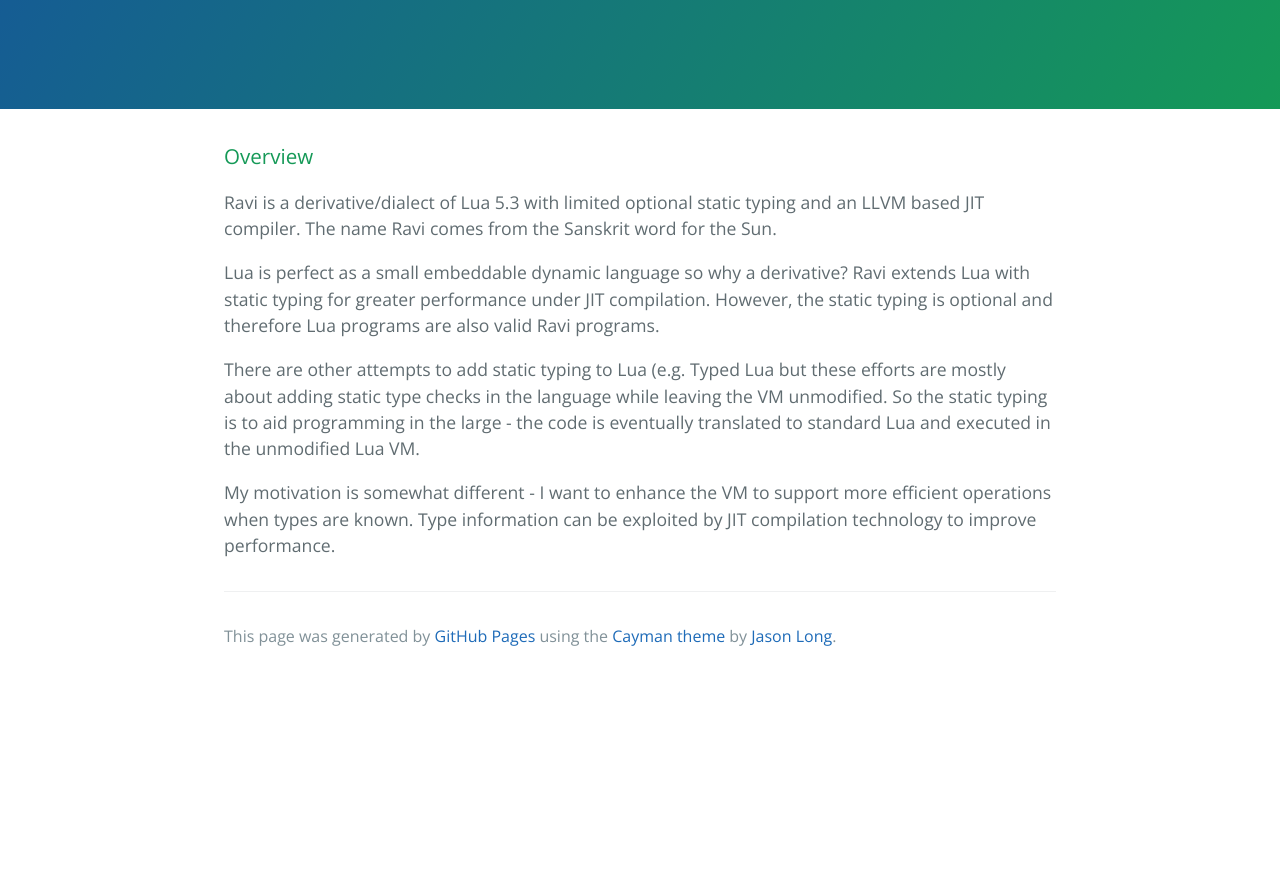
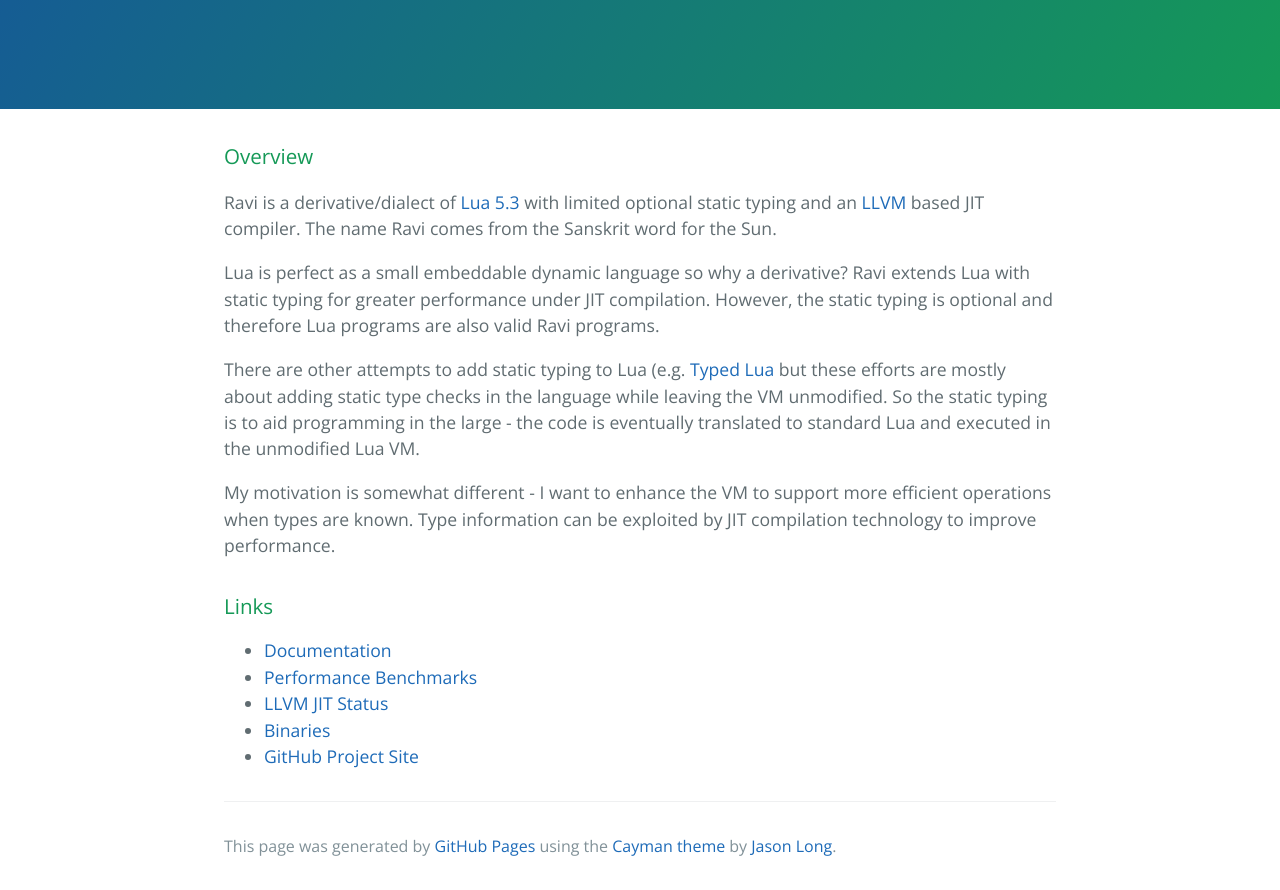
Before and after one commit to ravilang/ravilang.github.io, a plain HTML site: page index.html in a window 1280 px wide. Shown: the part 208-1098 px from the top of the page. Before the commit the page ends 888 px from the top, so only its background shows below. Drawn offline with nearby package versions, Linux system fonts and the light colour scheme.

```diff
--- a/index.html
+++ b/index.html
@@ -19,13 +19,24 @@
       <h3>
 <a id="overview" class="anchor" href="#overview" aria-hidden="true"><span class="octicon octicon-link"></span></a>Overview</h3>
 
-<p>Ravi is a derivative/dialect of Lua 5.3 with limited optional static typing and an LLVM based JIT compiler. The name Ravi comes from the Sanskrit word for the Sun.</p>
+<p>Ravi is a derivative/dialect of <a href="http://www.lua.org/">Lua 5.3</a> with limited optional static typing and an <a href="http://www.llvm.org/">LLVM</a> based JIT compiler. The name Ravi comes from the Sanskrit word for the Sun.</p>
 
 <p>Lua is perfect as a small embeddable dynamic language so why a derivative? Ravi extends Lua with static typing for greater performance under JIT compilation. However, the static typing is optional and therefore Lua programs are also valid Ravi programs.</p>
 
-<p>There are other attempts to add static typing to Lua (e.g. Typed Lua but these efforts are mostly about adding static type checks in the language while leaving the VM unmodified. So the static typing is to aid programming in the large - the code is eventually translated to standard Lua and executed in the unmodified Lua VM.</p>
+<p>There are other attempts to add static typing to Lua (e.g. <a href="https://github.com/andremm/typedlua">Typed Lua</a> but these efforts are mostly about adding static type checks in the language while leaving the VM unmodified. So the static typing is to aid programming in the large - the code is eventually translated to standard Lua and executed in the unmodified Lua VM.</p>
 
 <p>My motivation is somewhat different - I want to enhance the VM to support more efficient operations when types are known. Type information can be exploited by JIT compilation technology to improve performance.</p>
+
+<h3>
+<a id="links" class="anchor" href="#links" aria-hidden="true"><span class="octicon octicon-link"></span></a>Links</h3>
+
+<ul>
+<li><a href="http://the-ravi-programming-language.readthedocs.org/en/latest/">Documentation</a></li>
+<li><a href="http://the-ravi-programming-language.readthedocs.org/en/latest/ravi-benchmarks.html">Performance Benchmarks</a></li>
+<li><a href="http://the-ravi-programming-language.readthedocs.org/en/latest/ravi-jit-status.html">LLVM JIT Status</a></li>
+<li><a href="https://github.com/dibyendumajumdar/ravi/releases">Binaries</a></li>
+<li><a href="https://github.com/dibyendumajumdar/ravi">GitHub Project Site</a></li>
+</ul>
 
       <footer class="site-footer">
 
```
Also changed, not shown: params.json (+1 -1 lines).
